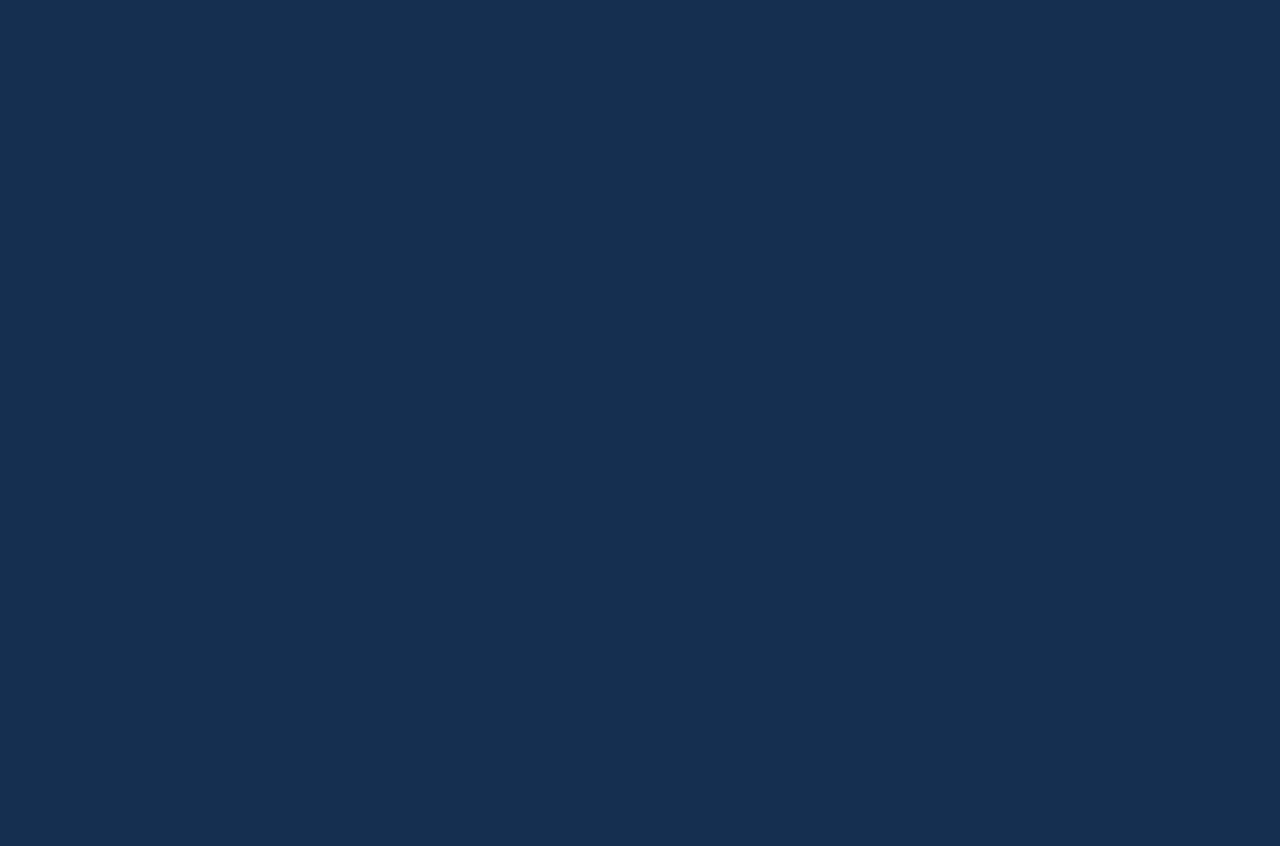
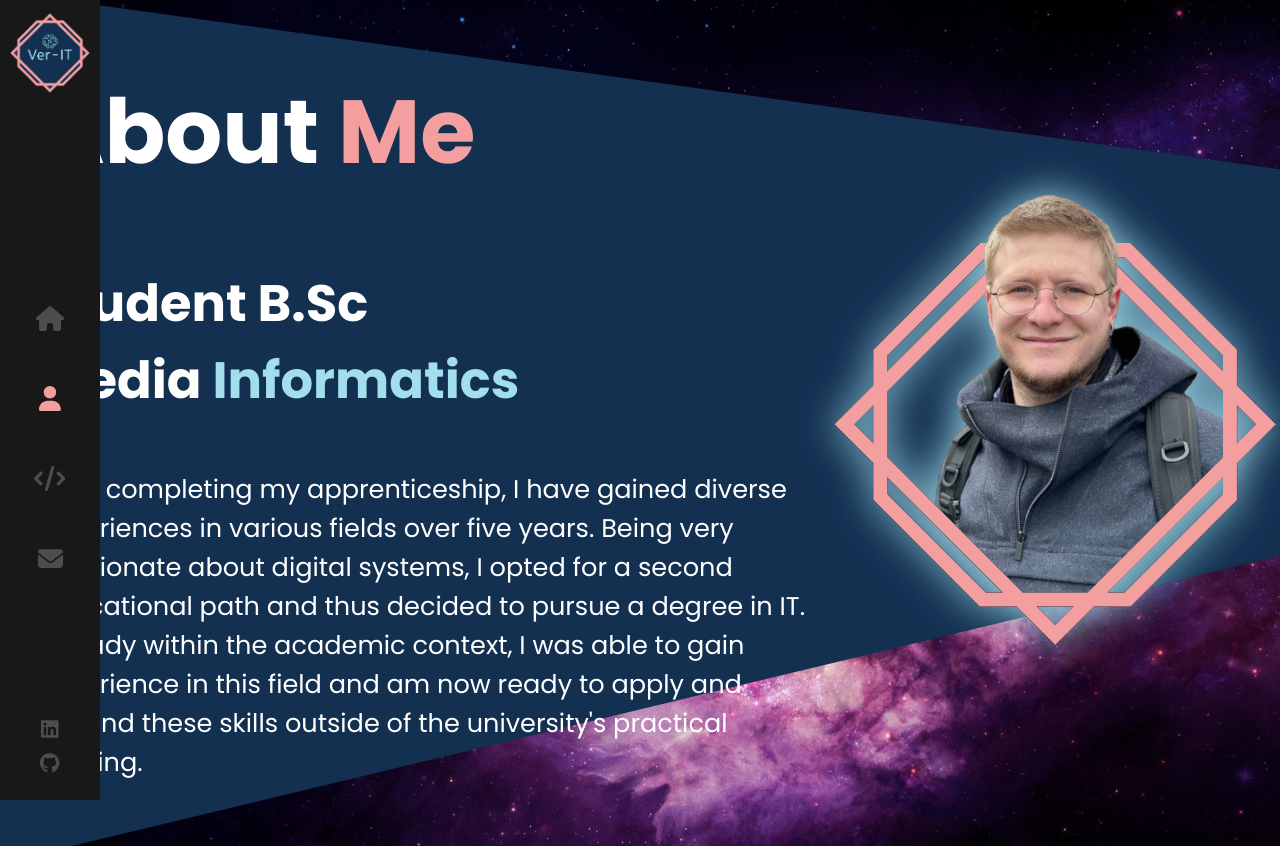
Before and after one commit to VerIPt/verit, a React (Create React App) app: page /about in a window 1280 px wide. Before the commit this address had no page. Before the commit the page ends 800 px from the top, so only its background shows below. Built offline with nearby package versions, Linux system fonts and the light colour scheme.

Commit message:
about me ready

```diff
--- a/src/App.js
+++ b/src/App.js
@@ -3,6 +3,8 @@ import './App.scss';
 import { Route, Routes } from 'react-router-dom';
 import Layout from './components/Layout';
 import Home from './components/Home';
+import About from './components/About';
+import Contact from './components/Contact';
 
 function App() {
   return (
@@ -10,7 +12,8 @@ function App() {
       <Routes>
         <Route path='/' element={<Layout />}>
           <Route index element = {<Home />}/>
-
+          <Route path='/about' element={<About  />} />
+          <Route path='/contact' element={<Contact  />} />
           </Route>
 
       </Routes>
--- /dev/null
+++ b/src/components/About/index.js
@@ -0,0 +1,32 @@
+import './index.scss'
+import Pius from '../../assets/images/pius_transparent1.png'
+
+const About = () => {
+    return (
+<div className='about' id='about'>
+    <div className='background1' />
+    <div className='about-content'>
+        <h2 className='heading'>About <span>Me</span></h2>
+        <h3>Student B.Sc <br/>Media <span className='surname'>Informatics</span></h3>
+        <p>After completing my apprenticeship,
+            I have gained diverse experiences
+            in various fields over five years.
+            Being very passionate about digital systems,
+            I opted for a second educational path
+            and thus decided to pursue a degree in IT.
+            Already within the academic context,
+            I was able to gain experience in this field
+             and am now ready to apply and expand these
+             skills outside of the university's practical training.</p>
+
+
+    </div>
+    <div className='about-img'>
+        <img src={Pius}></img>
+    </div>
+</div>
+    );
+
+}
+
+export default About;
--- /dev/null
+++ b/src/components/About/index.scss
@@ -0,0 +1,104 @@
+
+
+
+  .about {
+    font-family: "Poppins";
+    color: white;
+    position: relative;
+    min-height: 100vh;
+    background-image: url('../../assets/images/galaxy2.jpg');
+    background-size: cover;
+    background-repeat: no-repeat;
+    background-position: center;
+    animation: moveBackground 20s ease-in-out infinite alternate;
+    z-index: 0;
+  }
+
+
+
+  // inside-out
+  .background1 {
+    position: absolute;
+    top: 0;
+    right: 0;
+    bottom: 0;
+    left: 0;
+    background-color: #133051;
+    clip-path: polygon(0 -1%, 100% 20%, 110% 62%, 0 102%);
+    z-index: -100;
+    transition: ease-in-out 0.5s;
+  }
+
+  .about-img img {
+    width: 35vw;
+    animation: fadeIn 0.5s 0.5s backwards;
+   filter: drop-shadow(0 0 20px #a2deeb);
+  }
+
+  .about {
+    display: flex;
+    justify-content: center;
+    align-items: center;
+  }
+
+  .about-content {
+    margin-left: 3%;
+
+  }
+
+  .about-content h3 {
+    font-size: 3.2rem;
+    font-weight: 700;
+    animation: slideInFromRight 0.8s ease-out forwards;
+
+  }
+
+  .about-content h3:nth-of-type(2) {
+    margin-bottom: 3rem;
+    animation: slideInFromRight 1.2s ease-out forwards;
+
+  }
+
+  .about-content h2 {
+    font-size: 5.6rem;
+    font-weight: 700;
+    line-height: 1.3;
+    margin-right: 135px;
+
+    animation: slideInFromLeft 0.8s ease-out forwards;
+  }
+
+  .about-content p {
+    font-size: 1.6rem;
+    animation: slideInFromLeft 0.8s ease-out forwards;
+    margin-bottom: 4rem;
+    max-width: 810px;
+  }
+
+  span {
+    color: #f39f9f
+  }
+
+  @keyframes slideInFromLeft {
+    from {
+      transform: translateX(-100%);
+      opacity: 0;
+    }
+
+    to {
+      transform: translateX(0);
+      opacity: 1;
+    }
+  }
+
+  @keyframes slideInFromRight {
+    from {
+      transform: translateX(100%);
+      opacity: 0;
+    }
+
+    to {
+      transform: translateX(0);
+      opacity: 1;
+    }
+  }
--- /dev/null
+++ b/src/components/Contact/index.js
@@ -0,0 +1,3 @@
+const Contact = () => 'Hello'
+
+export default Contact;
--- a/src/components/Home/index.js
+++ b/src/components/Home/index.js
@@ -11,13 +11,13 @@ const Home = () => {
 
     useEffect(() => {
         const options = {
-            strings: ['Software Engineer', 'Full Stack Developer','Web-Designer', 'Media-Designer'],
+            strings: ['Software Engineer', 'Full Stack Developer', 'Web-Designer', 'Media-Designer'],
             typeSpeed: 100,
             backSpeed: 100,
             backDelay: 1000,
             loop: true,
         };
- typed.current = new Typed(el.current, options);
+        typed.current = new Typed(el.current, options);
 
         return () => {
 
@@ -26,7 +26,7 @@ const Home = () => {
     }, []);
 
     return (
-        <section className="home" id="home">
+        <div className="home" id="home">
 
             <div className="home-content">
                 <h3>Hello, my Name is</h3>
@@ -34,13 +34,13 @@ const Home = () => {
                 <h3>And I'm a <span className='software' ref={el}></span></h3>
                 <p>I am Ver-IT services, at your service for IT</p>
                 <Link to="/contact" className='flat-button'>CONTACT ME</Link>
-                <div className='background'/>
-                <div className='hoverbackground'/>
+                <div className='background' />
+                <div className='hoverbackground' />
             </div>
             <div className="home-img">
                 <img src={Logo} alt="logo"></img>
             </div>
-        </section>
+        </div>
     );
 };
 
--- a/src/components/Home/index.scss
+++ b/src/components/Home/index.scss
@@ -1,28 +1,14 @@
-section {
+
+.home {
   font-family: "Poppins";
   line-height: 0;
   color: white;
   min-height: 100vh;
-}
-
-.home {
   position: relative;
   background-color: #133051;
   z-index: 0;
 
 }
-// inside-out
-// .home {
-//   position: relative;
-//   min-height: 100vh;
-//   background-image: url('../../assets/images/galaxy2.jpg');
-//   background-size: cover;
-//   background-repeat: no-repeat;
-//   background-position: center;
-//   animation: moveBackground 20s ease-in-out infinite alternate;
-//   z-index: 0;
-
-// }
 
 .flat-button {
   position: relative;
@@ -52,20 +38,6 @@ section {
 }
 
 
-
-// inside-out
-// .background {
-//   position: absolute;
-//   top: 0;
-//   right: 0;
-//   bottom: 0;
-//   left: 0;
-//   background-color: #133051;
-//   clip-path: polygon(0 -1%, 100% 20%, 110% 62%, 0 102%);
-//   z-index: -100;
-//   transition: ease-in-out 0.5s;
-// }
-
 .background {
   position: absolute;
   top: 0;
@@ -81,19 +53,6 @@ section {
 }
 
 
-
-
-// inside-out
-// .flat-button:hover ~ .hoverbackground {
-
-//   position: absolute;
-//   top: 0;
-//   right: 0;
-//   bottom: 0;
-//   left: 0;
-//   background-color: #133051;
-//   z-index: -101;
-// }
 
 
 
--- a/src/components/Sidebar/index.js
+++ b/src/components/Sidebar/index.js
@@ -3,7 +3,7 @@ import './index.scss'
 import LogoS from '../../assets/images/Logo_ohneService.png'
 import LogoSubtitle from '../../assets/images/logo_sub.png'
 import { FontAwesomeIcon } from '@fortawesome/react-fontawesome'
-import { faHome, faUser, faEnvelope} from '@fortawesome/free-solid-svg-icons'
+import { faHome, faUser, faEnvelope, faCode} from '@fortawesome/free-solid-svg-icons'
 import { faGithub, faLinkedin} from '@fortawesome/free-brands-svg-icons'
 
 const Sidebar = () => (
@@ -20,6 +20,10 @@ const Sidebar = () => (
             </NavLink>
             <NavLink exact="true" activeclassname="active" className="about-link" to="/about">
                 <FontAwesomeIcon icon={faUser} color='#4d4d4e' />
+
+            </NavLink>
+            <NavLink exact="true" activeclassname="active" className="portfolio-link" to="/portfolio">
+                <FontAwesomeIcon icon={faCode} color='#4d4d4e' />
 
             </NavLink>
             <NavLink exact="true" activeclassname="active" className="contact-link" to="/contact">
```
Also changed, not shown: src/assets/images/pius_transparent.png (added), src/assets/images/pius_transparent1.png (added), src/components/Contact/index.scss (added).
